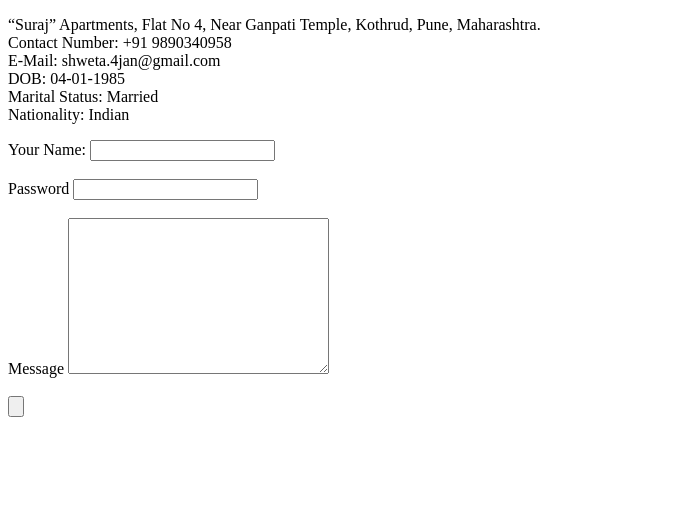
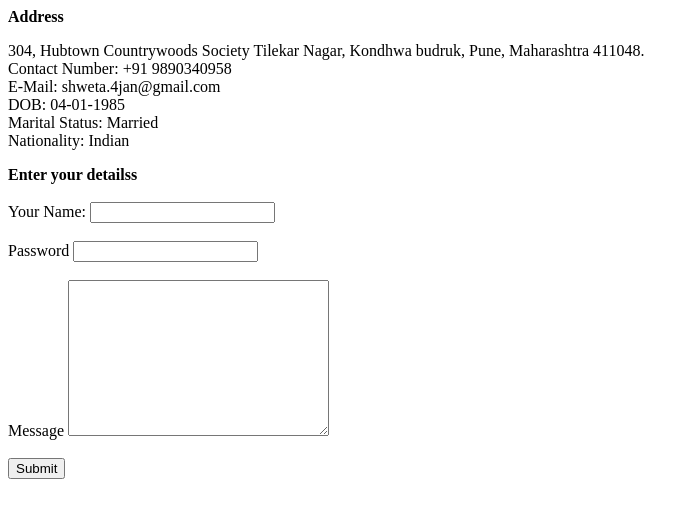
Before and after one commit to Shweta4jan/cv, a plain HTML site: page contactme.html in a window 1280 px wide. Shown: the whole page, without its empty margins (0-699 px from the left). Drawn offline with Linux system fonts and the light colour scheme.

Commit message:
changes-1

```diff
--- a/contactme.html
+++ b/contactme.html
@@ -5,15 +5,17 @@
     <title>Contsct Details</title>
   </head>
   <body>
-    <p>“Suraj” Apartments, Flat No 4, Near
-Ganpati Temple, Kothrud, Pune,
-Maharashtra.<br>
+  <label for=""><strong>Address</strong></label><br>
+    <p>304, Hubtown Countrywoods Society
+Tilekar Nagar, Kondhwa budruk, Pune,
+Maharashtra 411048.<br>
 Contact Number: +91 9890340958 <br>
 E-Mail: shweta.4jan@gmail.com <br>
 DOB: 04-01-1985 <br>
 Marital Status: Married <br>
 Nationality: Indian</p>
 
+<label for=""><strong>Enter your detailss</strong></label><br><br>
 <form action="mailto:shweta.4jan@gmail.com" method="post" enctype="text/plain">
   <label for="">Your Name: </label>
   <input type="text" name="Your Name" value=""><br><br>
@@ -21,7 +23,7 @@ Nationality: Indian</p>
   <input type="password" name="Password" value=""><br><br>
   <label for="">Message</label>
   <textarea name="Text" rows="10" cols="30"></textarea><br><br>
-  <input type="submit" name="" value="">
+  <input type="submit" name="" value="Submit">
 
 
 </form>
```
